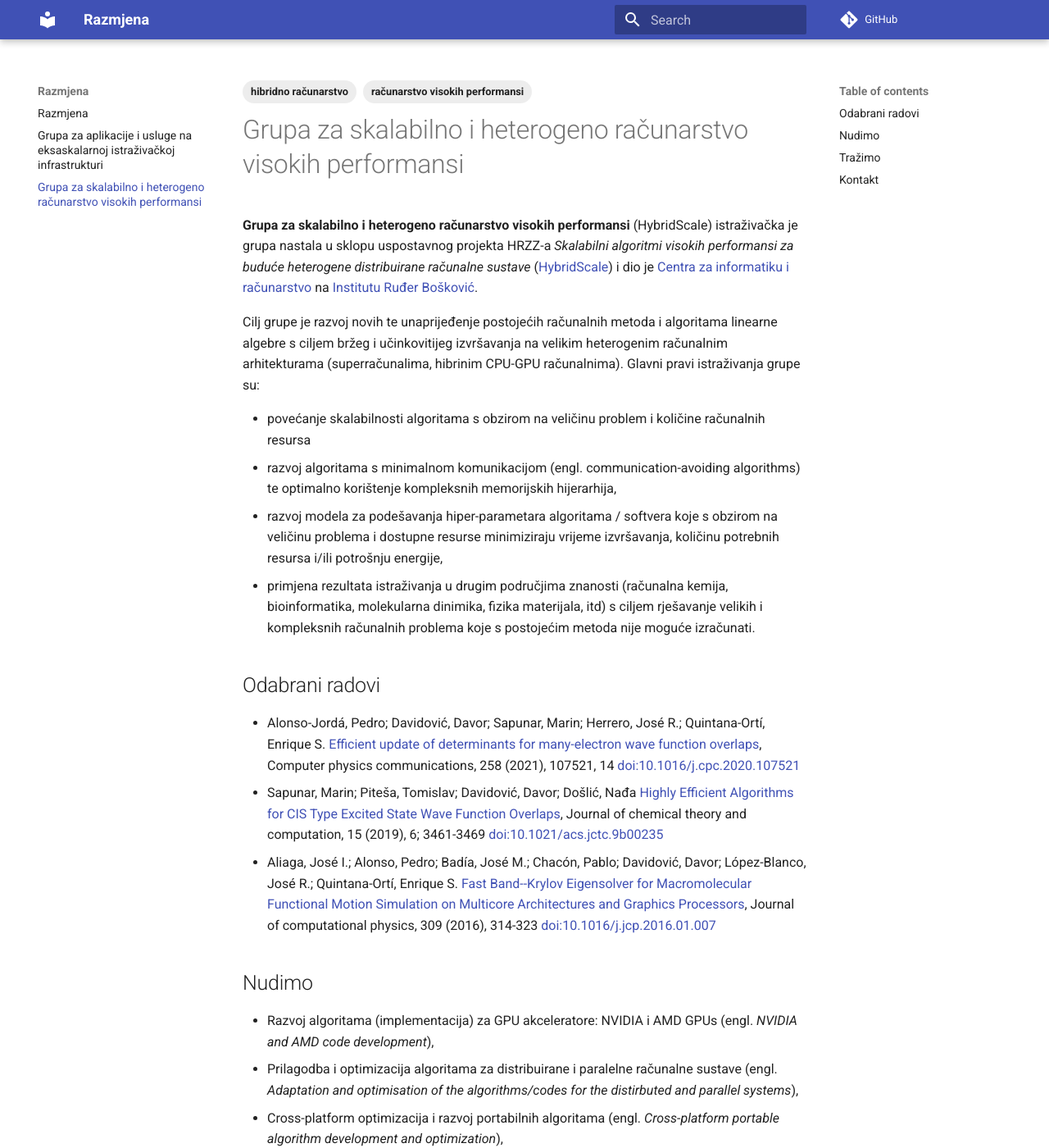
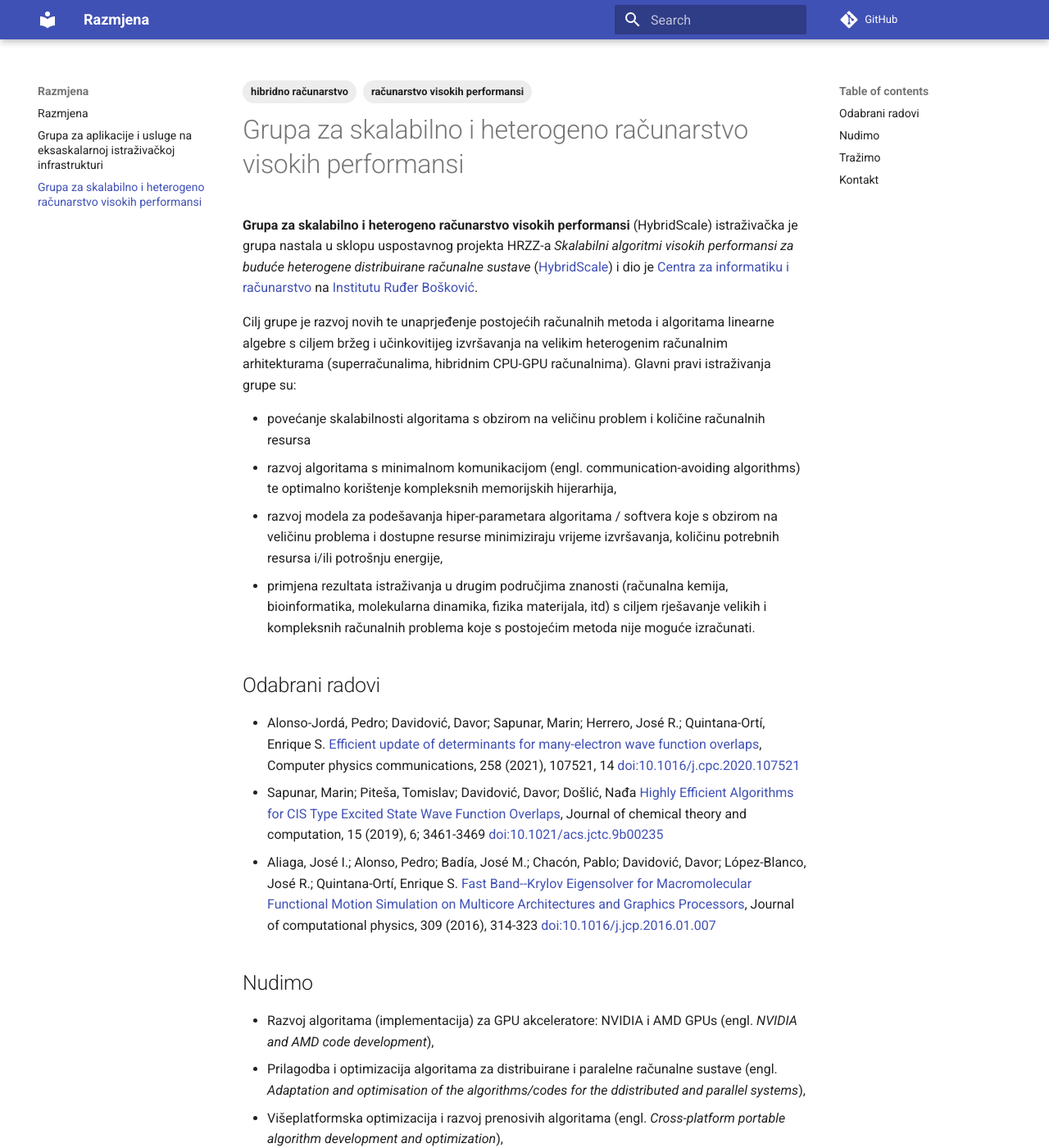
Before and after one commit to razmjena/razmjena.github.io, an MkDocs documentation site: the page built from docs/hybridscale.md, in a window 1280 px wide and 1400 px high. Shown: the whole window at 82% size. Built offline with MkDocs 1.6.1 and Material for MkDocs 9.7.7, drawn with Linux system fonts in a browser that asks for light colours; comment, search, counter and statistics services are not loaded.

Commit message:
Typo and translation fixes

```diff
--- a/docs/hybridscale.md
+++ b/docs/hybridscale.md
@@ -8,12 +8,12 @@ tags:
 
 **Grupa za skalabilno i heterogeno računarstvo visokih performansi** (HybridScale) istraživačka je grupa nastala u sklopu uspostavnog projekta HRZZ-a *Skalabilni algoritmi visokih performansi za buduće heterogene distribuirane računalne sustave* ([HybridScale](https://pdb.irb.hr/project/irb:007326)) i dio je [Centra za informatiku i računarstvo](https://cir.com.hr/) na [Institutu Ruđer Bošković](https://www.irb.hr).
 
-Cilj grupe je razvoj novih te unaprijeđenje postojećih računalnih metoda i algoritama linearne algebre s ciljem bržeg i učinkovitijeg izvršavanja na velikim heterogenim računalnim arhitekturama (superračunalima, hibrinim CPU-GPU računalnima). Glavni pravi istraživanja grupe su:
+Cilj grupe je razvoj novih te unaprjeđenje postojećih računalnih metoda i algoritama linearne algebre s ciljem bržeg i učinkovitijeg izvršavanja na velikim heterogenim računalnim arhitekturama (superračunalima, hibridnim CPU-GPU računalnima). Glavni pravi istraživanja grupe su:
 
 - povećanje skalabilnosti algoritama s obzirom na veličinu problem i količine računalnih resursa
 - razvoj algoritama s minimalnom komunikacijom (engl. communication-avoiding algorithms) te optimalno korištenje kompleksnih memorijskih hijerarhija,
 - razvoj modela za podešavanja hiper-parametara algoritama / softvera koje s obzirom na veličinu problema i dostupne resurse minimiziraju vrijeme izvršavanja, količinu potrebnih resursa i/ili potrošnju energije,
-- primjena rezultata istraživanja u drugim područjima znanosti (računalna kemija, bioinformatika, molekularna dinimika, fizika materijala, itd) s ciljem rješavanje velikih i kompleksnih računalnih problema koje s postojećim metoda nije moguće izračunati.
+- primjena rezultata istraživanja u drugim područjima znanosti (računalna kemija, bioinformatika, molekularna dinamika, fizika materijala, itd) s ciljem rješavanje velikih i kompleksnih računalnih problema koje s postojećim metoda nije moguće izračunati.
 
 ## Odabrani radovi
 
@@ -24,8 +24,8 @@ Cilj grupe je razvoj novih te unaprijeđenje postojećih računalnih metoda i al
 ## Nudimo
 
 - Razvoj algoritama (implementacija) za GPU akceleratore: NVIDIA i AMD GPUs (engl. *NVIDIA and AMD code development*),
-- Prilagodba i optimizacija algoritama za distribuirane i paralelne računalne sustave (engl. *Adaptation and optimisation of the algorithms/codes for the distirbuted and parallel systems*),
-- Cross-platform optimizacija i razvoj portabilnih algoritama (engl. *Cross-platform portable algorithm development and optimization*),
+- Prilagodba i optimizacija algoritama za distribuirane i paralelne računalne sustave (engl. *Adaptation and optimisation of the algorithms/codes for the ddistributed and parallel systems*),
+- Višeplatformska optimizacija i razvoj prenosivih algoritama (engl. *Cross-platform portable algorithm development and optimization*),
 - Implementacija metoda linearne algebre za računarstvo visokih performansi (engl. *Development of the high-performance linear algebra routines*),
 - Savjetovanje o primjeni naprednog računarstva za efikasno rješavanje računalnih problema (engl. *Consultancy on the application of the high-performance computing for the efficient solution of computational problems*).
 
```
